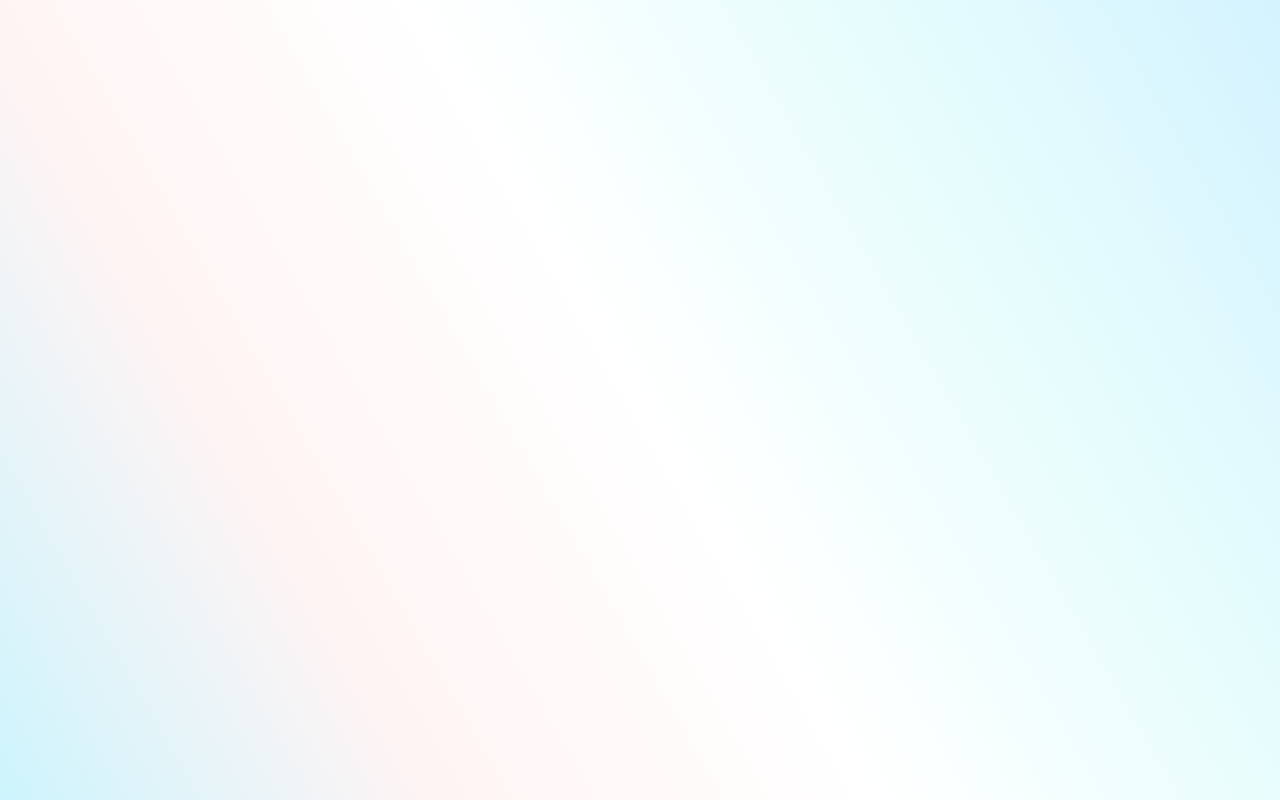
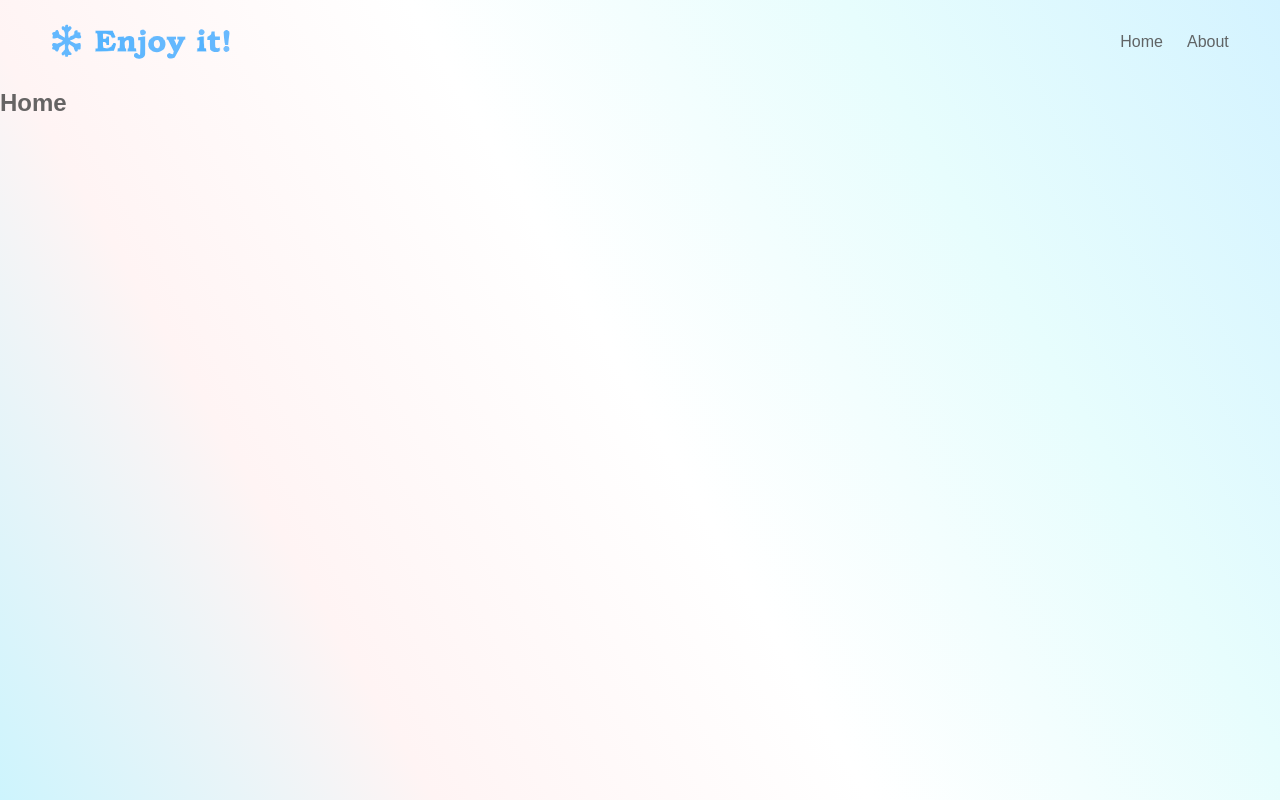
Before and after one commit to JoeCursewl/react-class-one, a React (Vite) app: page /home in a window 1280 px wide. Before the commit this address had no page. Built offline with nearby package versions, Linux system fonts and the light colour scheme.

Commit message:
MelentsProyecto

```diff
--- a/package.json
+++ b/package.json
@@ -12,7 +12,7 @@
   "dependencies": {
     "react": "^18.3.1",
     "react-dom": "^18.3.1",
-    "react-router-dom": "^6.26.0"
+    "react-router-dom": "^6.26.1"
   },
   "devDependencies": {
     "@eslint/js": "^9.8.0",
--- a/src/App.jsx
+++ b/src/App.jsx
@@ -1,11 +1,11 @@
-import { BrowserRouter, Routes, Route } from "react-router-dom";
-import Home from "./pages/home/Home";
+import { BrowserRouter, Routes, Route } from "react-router-dom"
+import Home from './pages/home/Home'
 
 export default function App() {
   return (
     <BrowserRouter>
       <Routes>
-        <Route path="/" element={<Home />} />
+        <Route path="/home" element={<Home />}/>
       </Routes>
     </BrowserRouter>
   )
--- a/src/pages/home/Home.jsx
+++ b/src/pages/home/Home.jsx
@@ -2,7 +2,6 @@ import './Home.css'
 import Navbar from './Navbar/Navbar'
 
 export default function Home() {
-
     return (
         <section>
             <Navbar />
```
Also changed, not shown: 1 other file (tests, documents, lock files or other folders).
